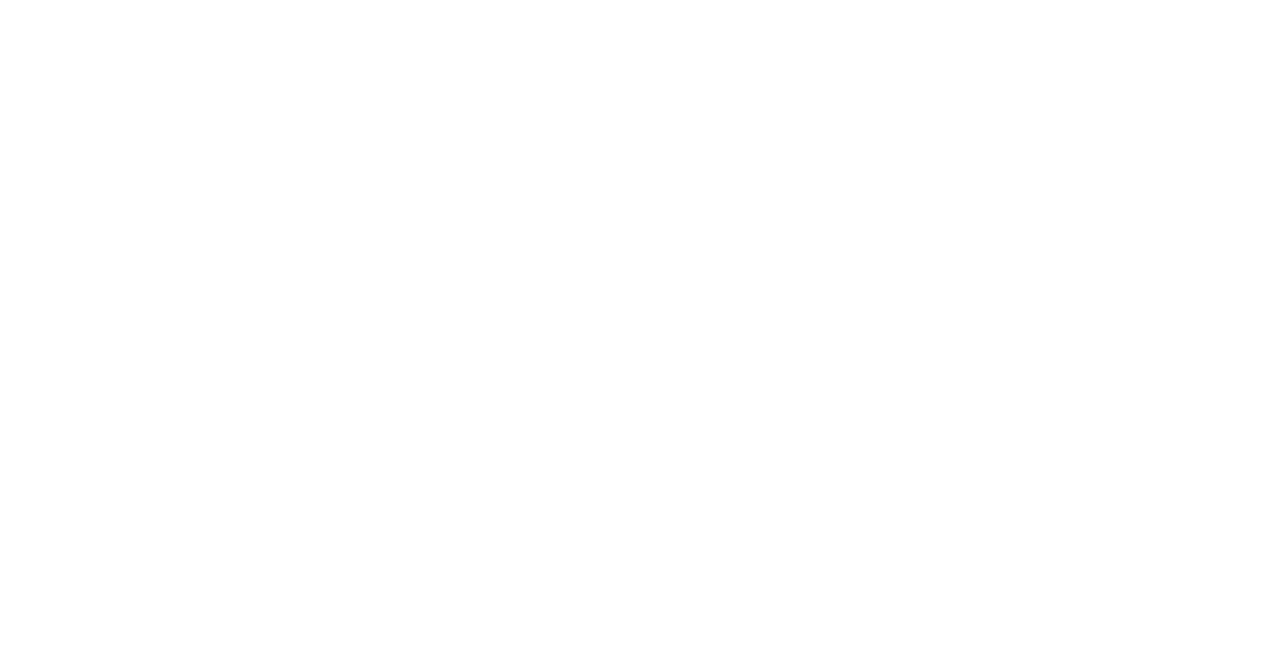
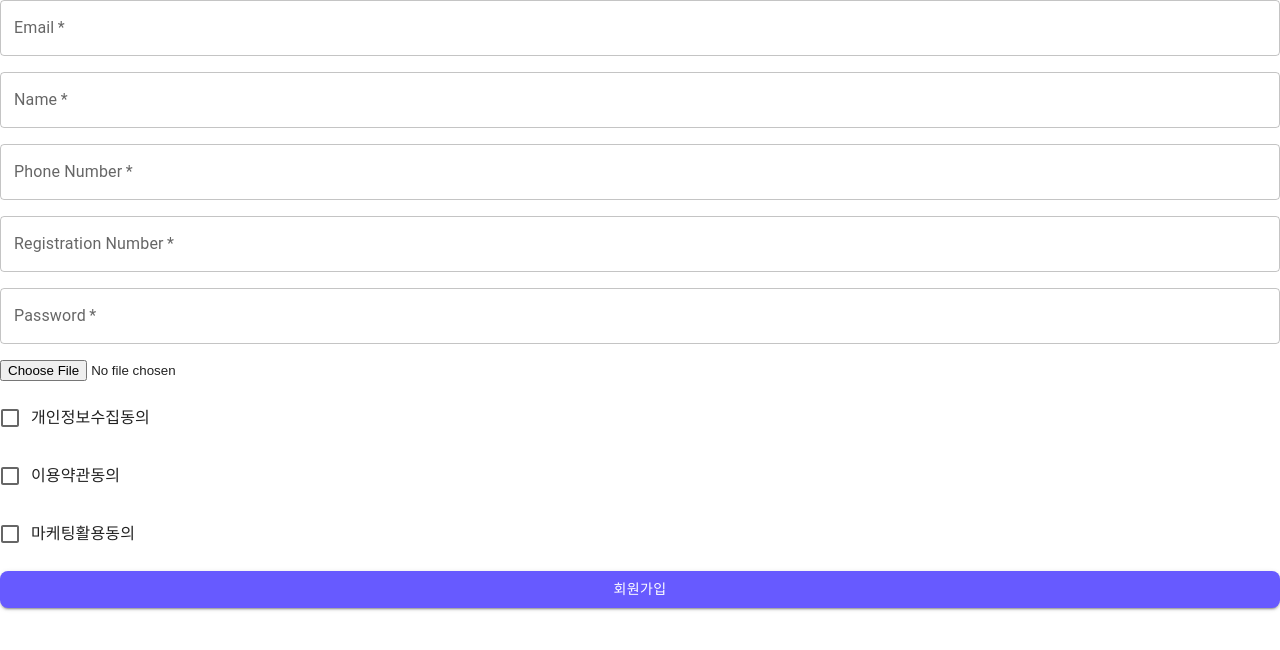
Before and after one commit to AIVLESCHOOLFIFTHBIGPROJECT/AI_24_PIXY_WEB, a React (Create React App) app: page /signup in a window 1280 px wide. Before the commit this address had no page. Shown: the top 650 px of the page. Built offline with nearby package versions, Linux system fonts and the light colour scheme; no server answers.

Commit message:
setup api integration for signup

```diff
--- a/package.json
+++ b/package.json
@@ -9,6 +9,7 @@
     "@testing-library/jest-dom": "^5.17.0",
     "@testing-library/react": "^13.4.0",
     "@testing-library/user-event": "^13.5.0",
+    "axios": "^1.7.2",
     "react": "^18.3.1",
     "react-dom": "^18.3.1",
     "react-router-dom": "^6.24.1",
--- a/src/App.js
+++ b/src/App.js
@@ -3,6 +3,7 @@ import { BrowserRouter as Router, Route, Routes } from 'react-router-dom';
 import { ThemeProvider, CssBaseline } from '@mui/material';
 import theme from './styles/theme';
 import HomePage from './pages/HomePage';
+import SignUp from './pages/SignUp';
 import MainPage from './pages/main/MainPage';
 
 function App() {
@@ -12,6 +13,7 @@ function App() {
       <Router>
         <Routes>
           <Route path="/" element={<HomePage />} />
+          <Route path="/signup" element={<SignUp />}/>
           <Route path="/main/*" element={<MainPage />}/>
           {/* 다른 라우트들 */}
         </Routes>
--- /dev/null
+++ b/src/api.js
@@ -0,0 +1,7 @@
+import axios from 'axios';
+
+const api = axios.create({
+  baseURL: process.env.REACT_APP_API_URL,
+});
+
+export default api;
--- /dev/null
+++ b/src/pages/SignUp.js
@@ -0,0 +1,132 @@
+import React, { useState } from 'react';
+import { TextField, Button, Checkbox, FormControlLabel, Box } from '@mui/material';
+import api from '../api'; // api.js를 import합니다
+
+const SignUp = () => {
+  const [formData, setFormData] = useState({
+    business_r: null,
+    email: '',
+    name: '',
+    p_num: '',
+    r_num: '',
+    password: '',
+    is_agreement1: false,
+    is_agreement2: false,
+    is_agreement3: false,
+  });
+
+  const handleChange = (e) => {
+    const { name, value, type, checked } = e.target;
+    setFormData((prev) => ({
+      ...prev,
+      [name]: type === 'checkbox' ? checked : value,
+    }));
+  };
+
+  const handleFileChange = (e) => {
+    setFormData((prev) => ({
+      ...prev,
+      business_r: e.target.files[0],
+    }));
+  };
+
+  const handleSubmit = async (e) => {
+    e.preventDefault();
+    const data = new FormData();
+    Object.keys(formData).forEach((key) => {
+      data.append(key, formData[key]);
+    });
+
+    try {
+      await api.post('/api/user/signup/', data, {
+        headers: {
+          'Content-Type': 'multipart/form-data',
+        },
+      });
+      alert('회원가입 성공');
+    } catch (error) {
+      console.error('회원가입 실패:', error);
+      alert('회원가입 실패');
+    }
+  };
+
+  return (
+    <Box component="form" onSubmit={handleSubmit} sx={{ display: 'flex', flexDirection: 'column', gap: 2 }}>
+      <TextField
+        label="Email"
+        name="email"
+        value={formData.email}
+        onChange={handleChange}
+        required
+      />
+      <TextField
+        label="Name"
+        name="name"
+        value={formData.name}
+        onChange={handleChange}
+        required
+      />
+      <TextField
+        label="Phone Number"
+        name="p_num"
+        value={formData.p_num}
+        onChange={handleChange}
+        required
+      />
+      <TextField
+        label="Registration Number"
+        name="r_num"
+        value={formData.r_num}
+        onChange={handleChange}
+        required
+      />
+      <TextField
+        label="Password"
+        type="password"
+        name="password"
+        value={formData.password}
+        onChange={handleChange}
+        required
+      />
+      <input
+        type="file"
+        name="business_r"
+        onChange={handleFileChange}
+        required
+      />
+      <FormControlLabel
+        control={
+          <Checkbox
+            checked={formData.is_agreement1}
+            onChange={handleChange}
+            name="is_agreement1"
+          />
+        }
+        label="개인정보수집동의"
+      />
+      <FormControlLabel
+        control={
+          <Checkbox
+            checked={formData.is_agreement2}
+            onChange={handleChange}
+            name="is_agreement2"
+          />
+        }
+        label="이용약관동의"
+      />
+      <FormControlLabel
+        control={
+          <Checkbox
+            checked={formData.is_agreement3}
+            onChange={handleChange}
+            name="is_agreement3"
+          />
+        }
+        label="마케팅활용동의"
+      />
+      <Button type="submit" variant="contained">회원가입</Button>
+    </Box>
+  );
+};
+
+export default SignUp;
```
Also changed, not shown: 2 other files (tests, documents, lock files or other folders).
